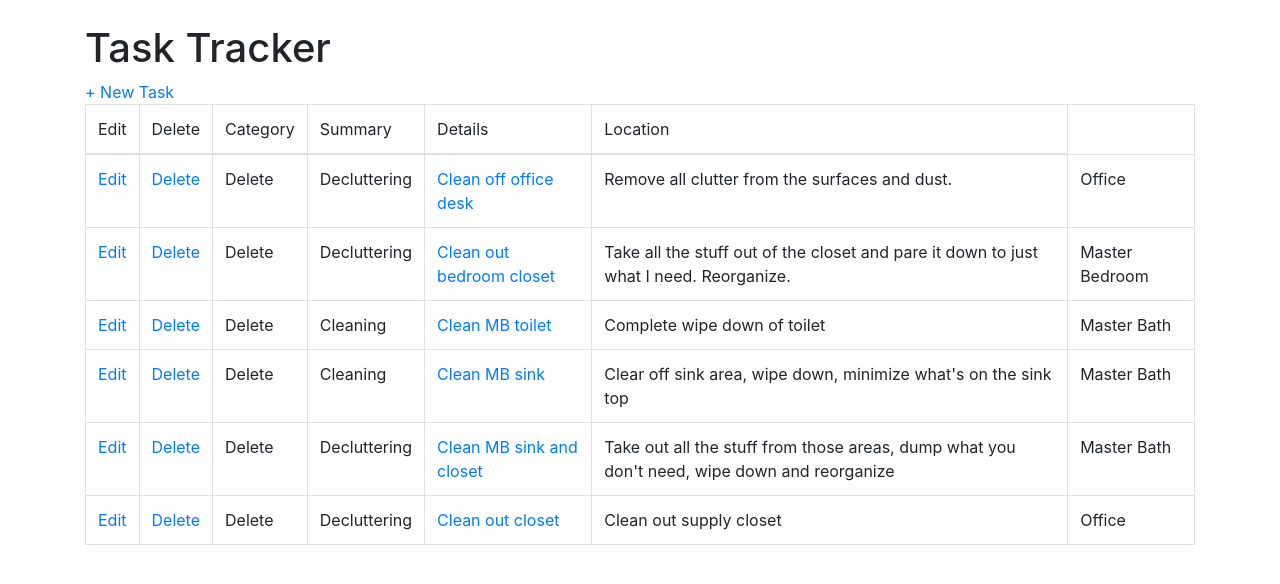
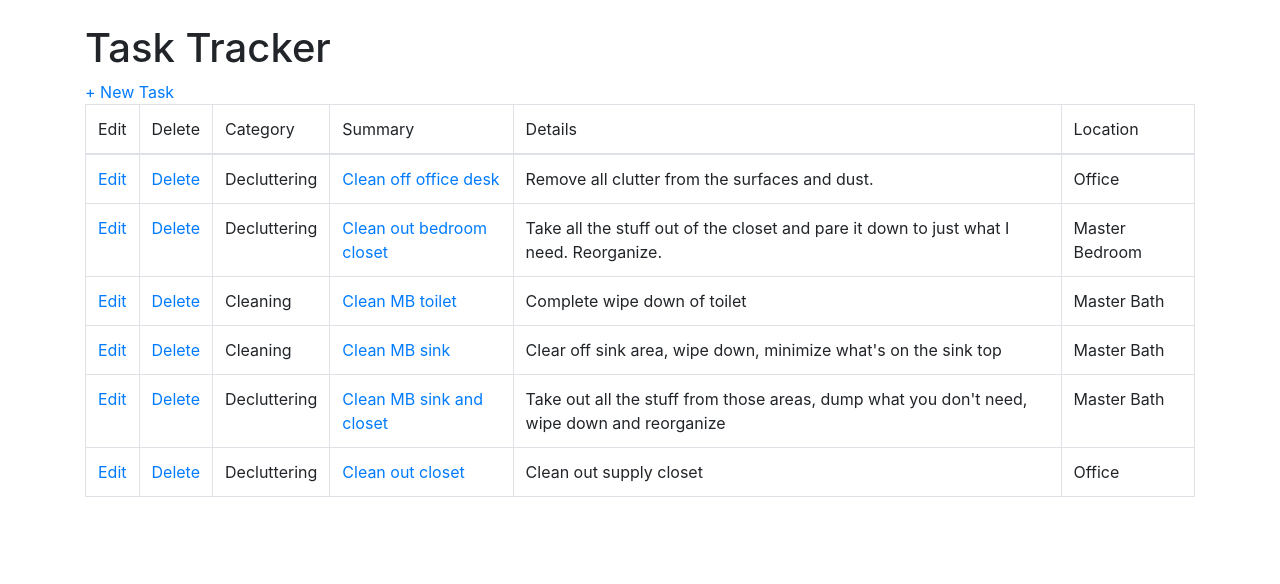
Before and after one commit to jmatlock/TaskTracker, a Django app: page / in a window 1280 px wide. Shown: the part 56-640 px from the top of the page. Run offline with Django 3.2, Linux system fonts and the light colour scheme; data comes from the database, SQL or seed files in the repository; some libraries are stand-ins or nearby versions.

Commit message:
Minor tweak for index page to fix column issue

```diff
--- a/templates/index.html
+++ b/templates/index.html
@@ -24,7 +24,6 @@
             Delete
         </a>
         </td>
-        <td>Delete</td>
         <td>{{ task.category }}</td>
         <td>
             <a href="{% url 'task_detail' task.pk %}">
```
